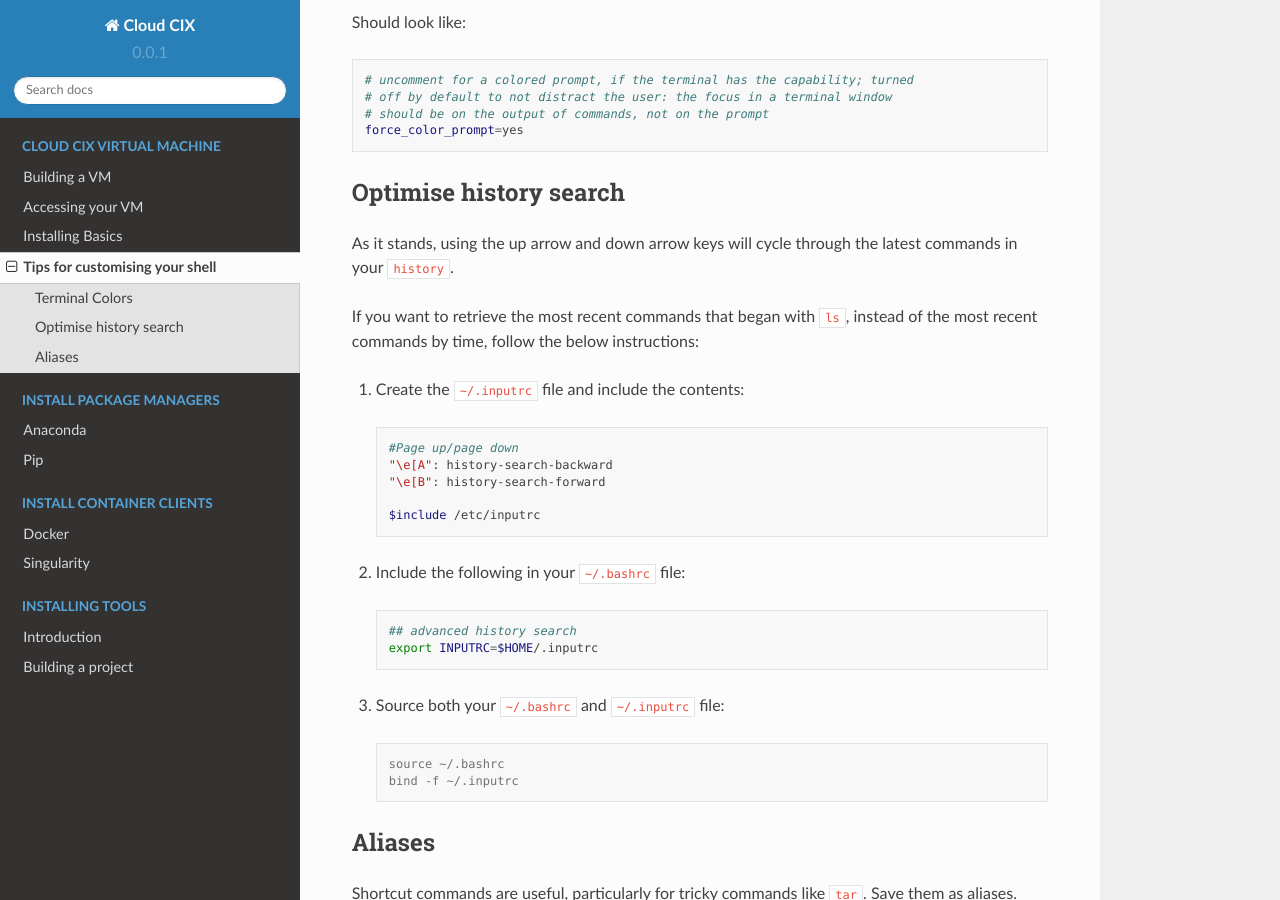
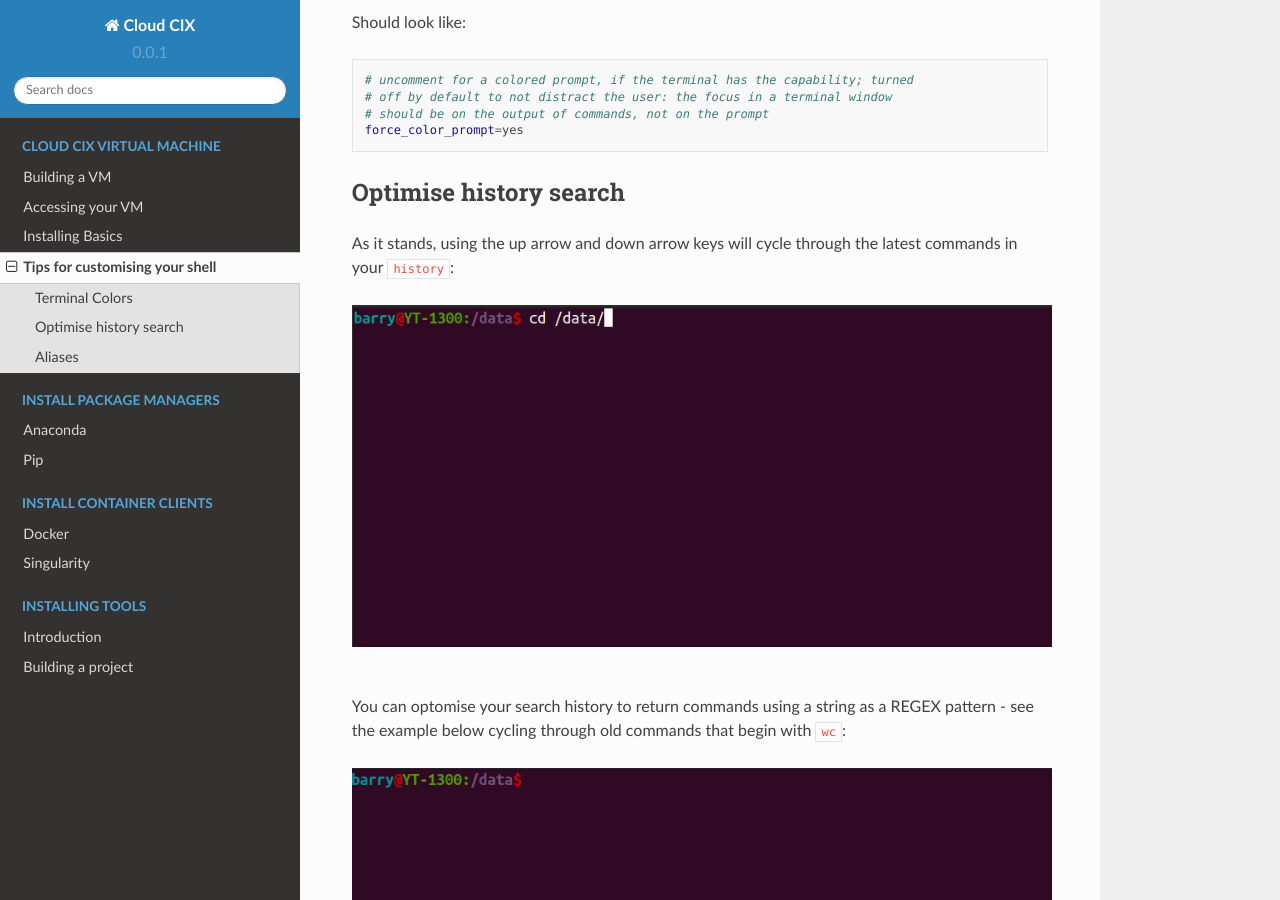
Before and after one commit to BarryDigby/Cloud_CIX, a Sphinx documentation site: the page built from docs/source/man_pages/bashrc.rst, in a window 1280 px wide and 900 px high, scrolled down 443 px. Built offline with Sphinx 7.4.7 and the Read the Docs theme 2.0.0, drawn with Linux system fonts in a browser that asks for light colours.

Commit message:
auto-complete update

```diff
--- a/docs/source/man_pages/bashrc.rst
+++ b/docs/source/man_pages/bashrc.rst
@@ -27,9 +27,23 @@
 Optimise history search
 -----------------------
 
-As it stands, using the up arrow and down arrow keys will cycle through the latest commands in your ``history``.
+As it stands, using the up arrow and down arrow keys will cycle through the latest commands in your ``history``:
 
-If you want to retrieve the most recent commands that began with ``ls``, instead of the most recent commands by time, follow the below instructions:
+.. figure:: /_static/gifs/pre-autocomplete.gif
+   :figwidth: 700px
+   :target: /_static/gifs/pre-autocomplete.gif
+   :align: center
+
+|
+
+You can optomise your search history to return commands using a string as a REGEX pattern - see the example below cycling through old commands that begin with ``wc``:
+
+.. figure:: /_static/gifs/post-autocomplete.gif
+   :figwidth: 700px
+   :target: /_static/gifs/post-autocomplete.gif
+   :align: center
+
+|
 
 1. Create the ``~/.inputrc`` file and include the contents:
 
```
Also changed, not shown: docs/source/_static/gifs/post-autocomplete.gif (added), docs/source/_static/gifs/pre-autocomplete.gif (added).
